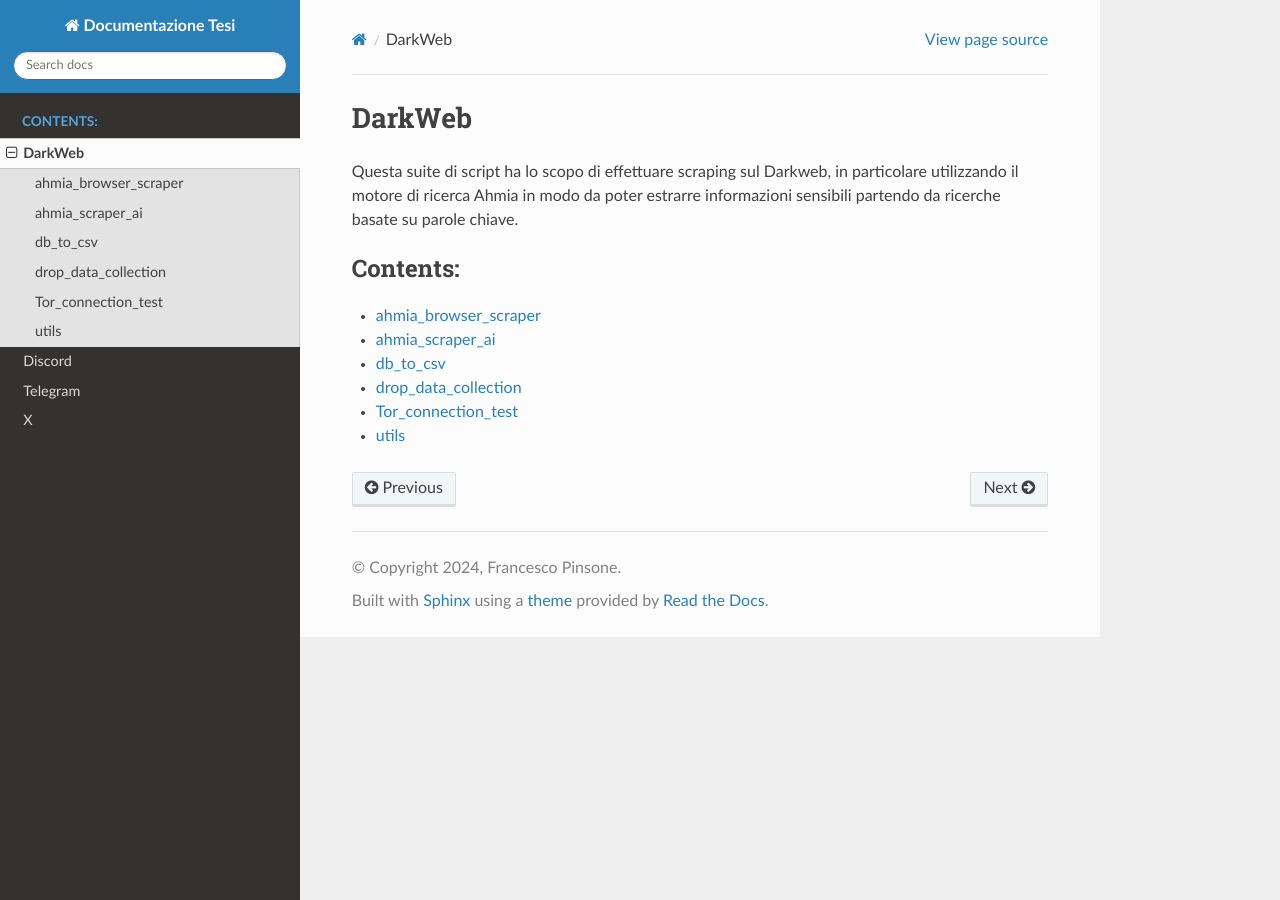
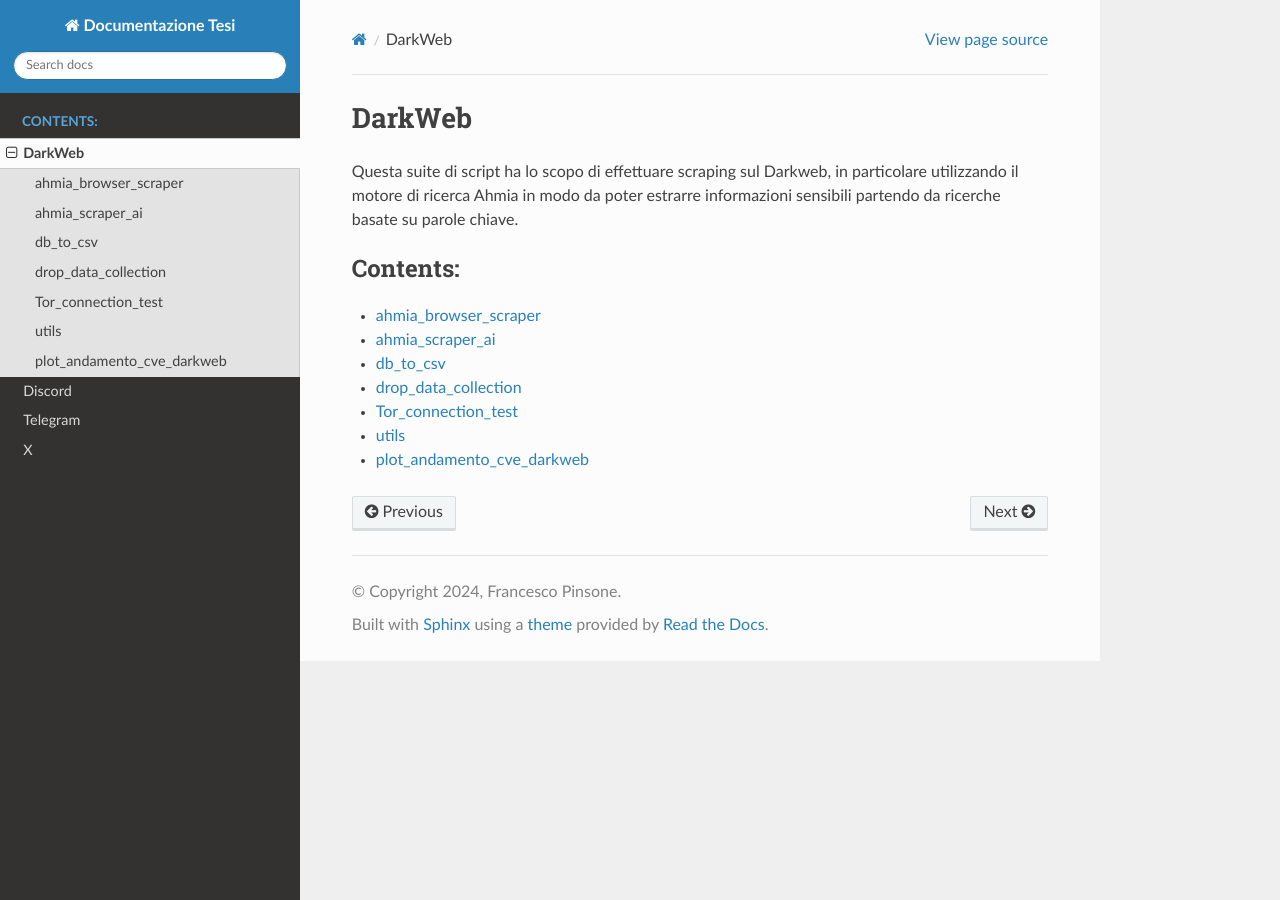
Before and after one commit to nunzio998/scraping_twitter, a Sphinx documentation site: the page built from docs/DarkWeb_scraper.rst, in a window 1280 px wide. Built offline with Sphinx 7.4.7 and the Read the Docs theme 3.1.0, drawn with Linux system fonts in a browser that asks for light colours.

Commit message:
docs addede

```diff
--- a/docs/DarkWeb_scraper.rst
+++ b/docs/DarkWeb_scraper.rst
@@ -13,3 +13,4 @@ Ahmia in modo da poter estrarre informazioni sensibili partendo da ricerche basa
    drop_data_collection_darkweb
    Tor_connection_test
    utils_darkweb
+   plot_andamento_cve_darkweb
--- a/docs/Firefox.rst
+++ b/docs/Firefox.rst
@@ -15,3 +15,4 @@ Versione che consente lo scraping utilizzando Firefox come browser.
    beautifulsoup_analisys_firefox
    utils_x_firefox
    deepfake_detection_firefox
+   plot_andamento_cve_x
--- /dev/null
+++ b/docs/plot_andamento_cve_darkweb.rst
@@ -0,0 +1,5 @@
+plot_andamento_cve_darkweb
+==========================
+
+.. automodule:: src.DarkWeb_scraping.plot_andamento_cve
+   :members:
--- /dev/null
+++ b/docs/plot_andamento_cve_x.rst
@@ -0,0 +1,5 @@
+plot_andamento_cve_x
+====================
+
+.. automodule:: src.X_scraping.firefox.plot_andamento_cve
+   :members:
```
